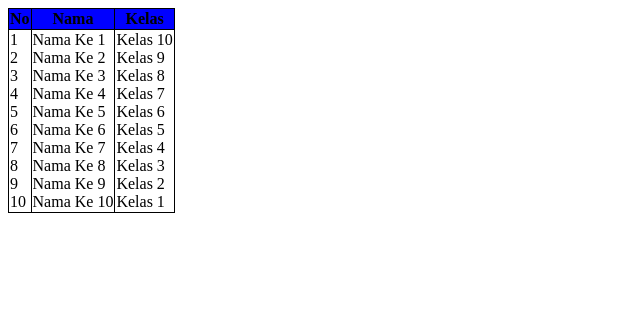
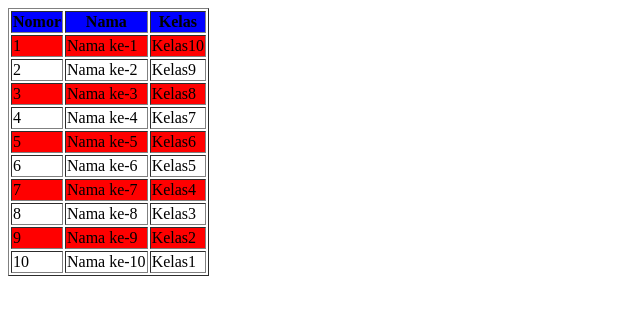
Before and after one commit to Nadadalila/Tugas_PHP, a PHP site: page /tabel.php in a window 1280 px wide. Shown: the top 315 px of the page, without its empty margins (0-640 px from the left). Run offline with PHP 8.4, Linux system fonts and the light colour scheme.

Commit message:
perubahan

```diff
--- a/tabel.php
+++ b/tabel.php
@@ -5,48 +5,29 @@
     <meta http-equiv="X-UA-Compatible" content="IE=edge">
     <meta name="viewport" content="width=device-width, initial-scale=1.0">
     <title>Document</title>
-    <style>
-        table{
-            border-collapse: collapse;
-        }
-        table, th, td {
-            border: 1px solid black;
-        }
-        th{
-            background-color: blue;
-        }
-    </style>
+
 </head>
 <body>
-    <table>
-        <tr>
-            <th>No</th>
+   <table border="1">
+    <tr style="background-color: blue;">
+        <th>Nomor</th>
         <th>Nama</th>
         <th>Kelas</th>
     </tr>
-        <tr>
-            <td>
     <?php
-                for ($a=1; $a<=10; $a++){
-                    echo "$a <br>";
+    for($i=1; $i<=10; $i++){
+        if($i % 2 == 0){
+            echo "<tr>";
+        }else {
+            echo "<tr style='background-color: red;'>";
+        }
+        echo "<td>". $i . "</td>";
+        echo "<td>". "Nama ke-" . $i . "</td>";
+        echo "<td>". "Kelas" . (10 - $i + 1) . "</td>";
+        echo "</tr>";
     }
     ?>
-            </td>
-            <td>
-                <?php
-                for ($b=1; $b<=10; $b++){
-                    echo "Nama Ke $b <br>";
-                }
-                ?>
-            </td>
-            <td>
-                <?php
-                for ($c=10; $c>=1; $c--){
-                    echo "Kelas $c <br>";
-                }
-                ?>
-            </td>
-        </tr>
+
    </table>
 </body>
 </html>
```
Lines whose indentation alone changed are shown as unchanged.
